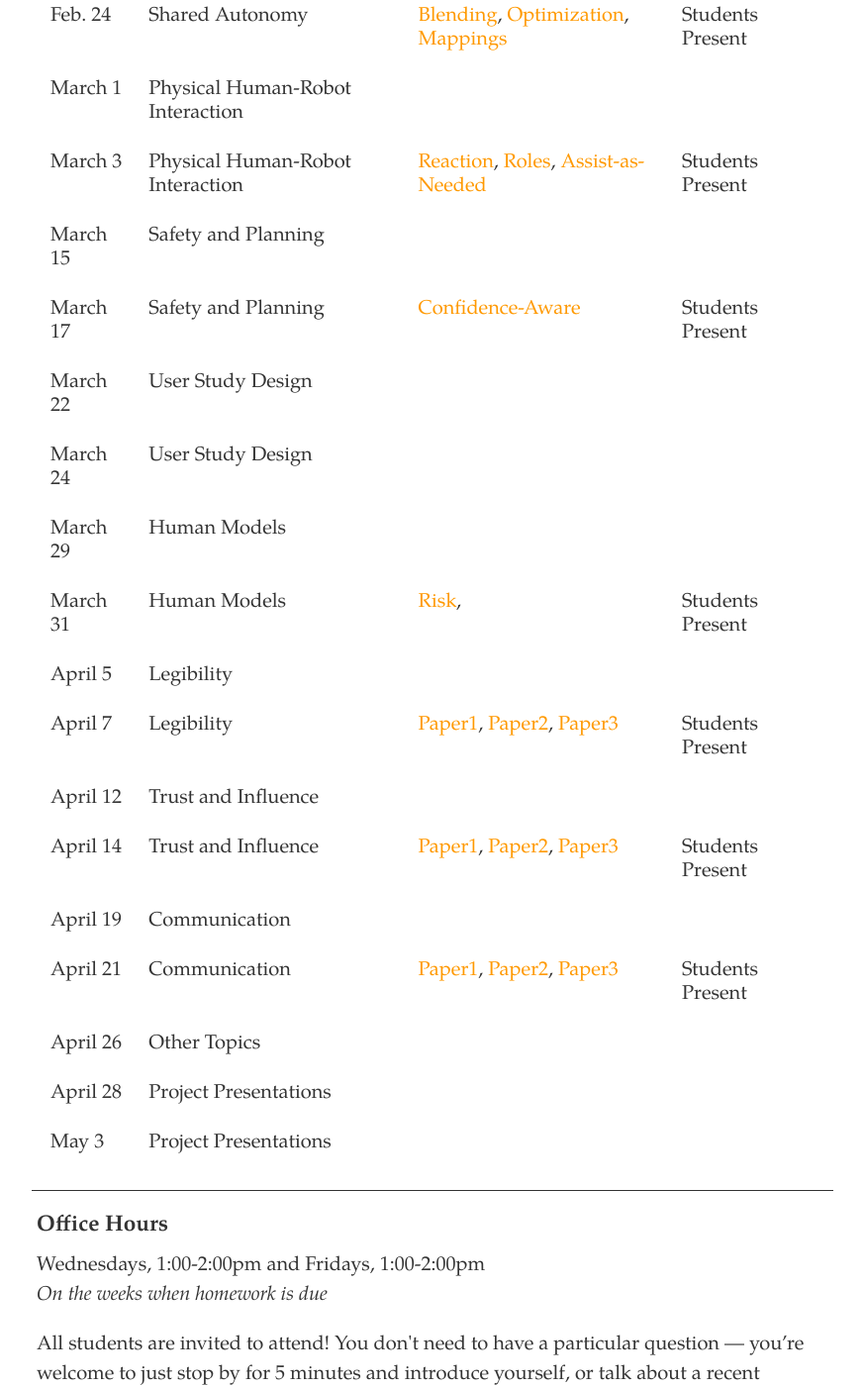
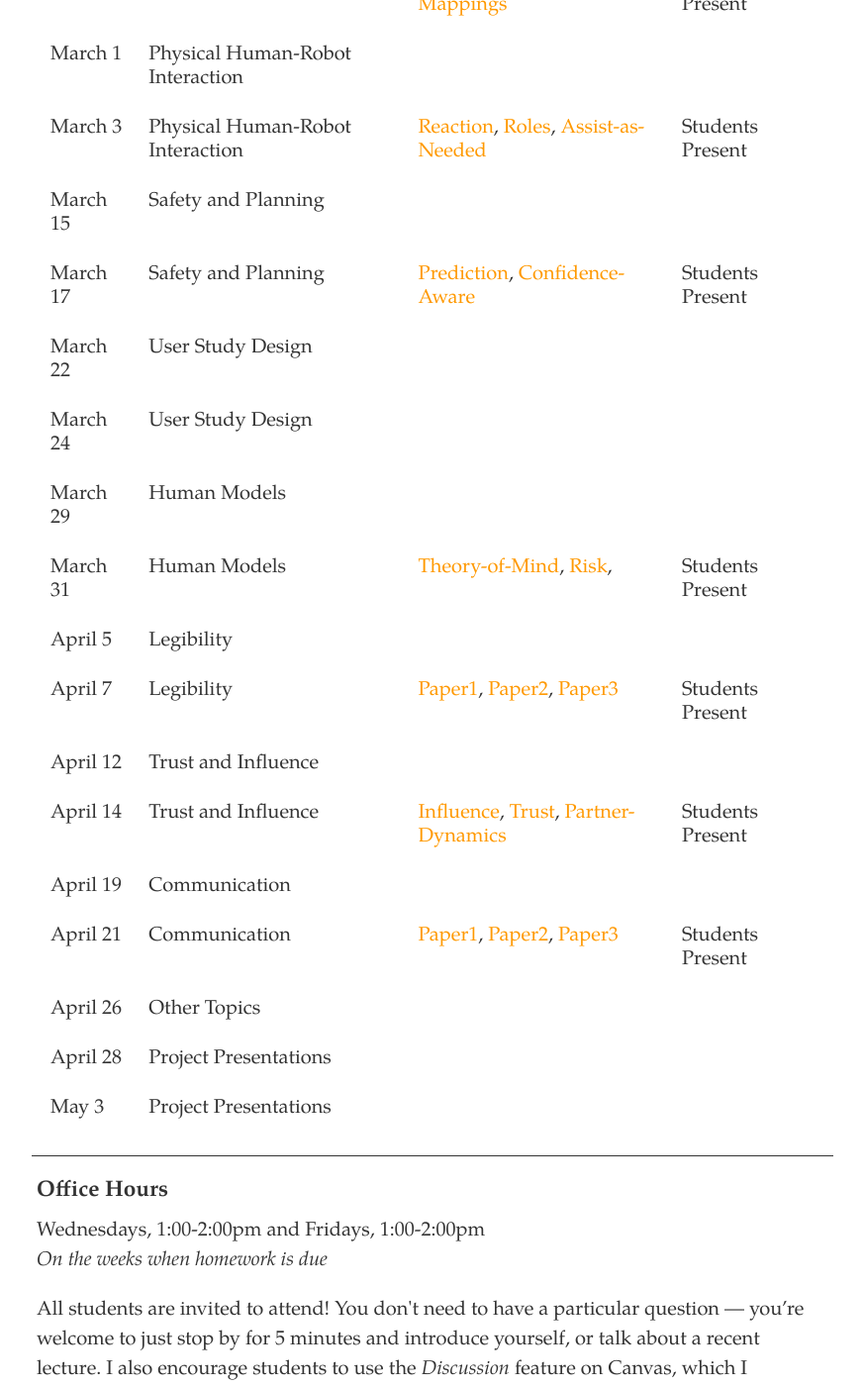
Before and after one commit to dylan-losey/dylan-losey.github.io, a Jekyll site: the page built from me5824-spring22.html, in a window 1280 px wide and 1400 px high, scrolled down 2827 px. Shown: the whole window at 99% size, without its empty margins (203-1076 px from the left). Built offline with Jekyll 4.4.1, drawn with Linux system fonts in a browser that asks for light colours; nearby versions of some CDN libraries; some of the changed text lies outside the part shown.

Commit message:
adding spring course

```diff
--- a/me5824-spring22.html
+++ b/me5824-spring22.html
@@ -233,8 +233,8 @@ tags: me5824-spring2022
     <tr>
       <td>March 17</td>
       <td>Safety and Planning</td>
-      <a class="link" href="{{ site.baseurl }} /pdfs/me5824/mainprice_human2013.pdf">Prediction</a>,
-      <td><a class="link" href="{{ site.baseurl }} /pdfs/me5824/david_confidence2020.pdf">Confidence-Aware</a>
+      <td><a class="link" href="{{ site.baseurl }} /pdfs/me5824/mainprice_human2013.pdf">Prediction</a>,
+      <a class="link" href="{{ site.baseurl }} /pdfs/me5824/david_confidence2020.pdf">Confidence-Aware</a>
       </td>
       <td>Students Present</td>
     </tr>
@@ -259,8 +259,8 @@ tags: me5824-spring2022
     <tr>
       <td>March 31</td>
       <td>Human Models</td>
-      <a class="link" href="{{ site.baseurl }} /pdfs/me5824/milli_literal2020.pdf">Theory-of-Mind</a>,
-      <td><a class="link" href="{{ site.baseurl }} /pdfs/me5824/minae_humans2020.pdf">Risk</a>,
+      <td><a class="link" href="{{ site.baseurl }} /pdfs/me5824/milli_literal2020.pdf">Theory-of-Mind</a>,
+      <a class="link" href="{{ site.baseurl }} /pdfs/me5824/minae_humans2020.pdf">Risk</a>,
       </td>
       <td>Students Present</td>
     </tr>
@@ -287,9 +287,9 @@ tags: me5824-spring2022
     <tr>
       <td>April 14</td>
       <td>Trust and Influence</td>
-      <td><a class="link" href="{{ site.baseurl }} /pdfs/me5824/losey_auro2021.pdf">Paper1</a>,
-      <a class="link" href="{{ site.baseurl }} /pdfs/me5824/losey_auro2021.pdf">Paper2</a>,
-      <a class="link" href="{{ site.baseurl }} /pdfs/me5824/losey_auro2021.pdf">Paper3</a></td>
+      <td><a class="link" href="{{ site.baseurl }} /pdfs/me5824/sadigh_planning2016.pdf">Influence</a>,
+      <a class="link" href="{{ site.baseurl }} /pdfs/me5824/chen_planning2018.pdf">Trust</a>,
+      <a class="link" href="{{ site.baseurl }} /pdfs/me5824/xie_learning2020.pdf">Partner-Dynamics</a></td>
       <td>Students Present</td>
     </tr>
     <tr>
```
